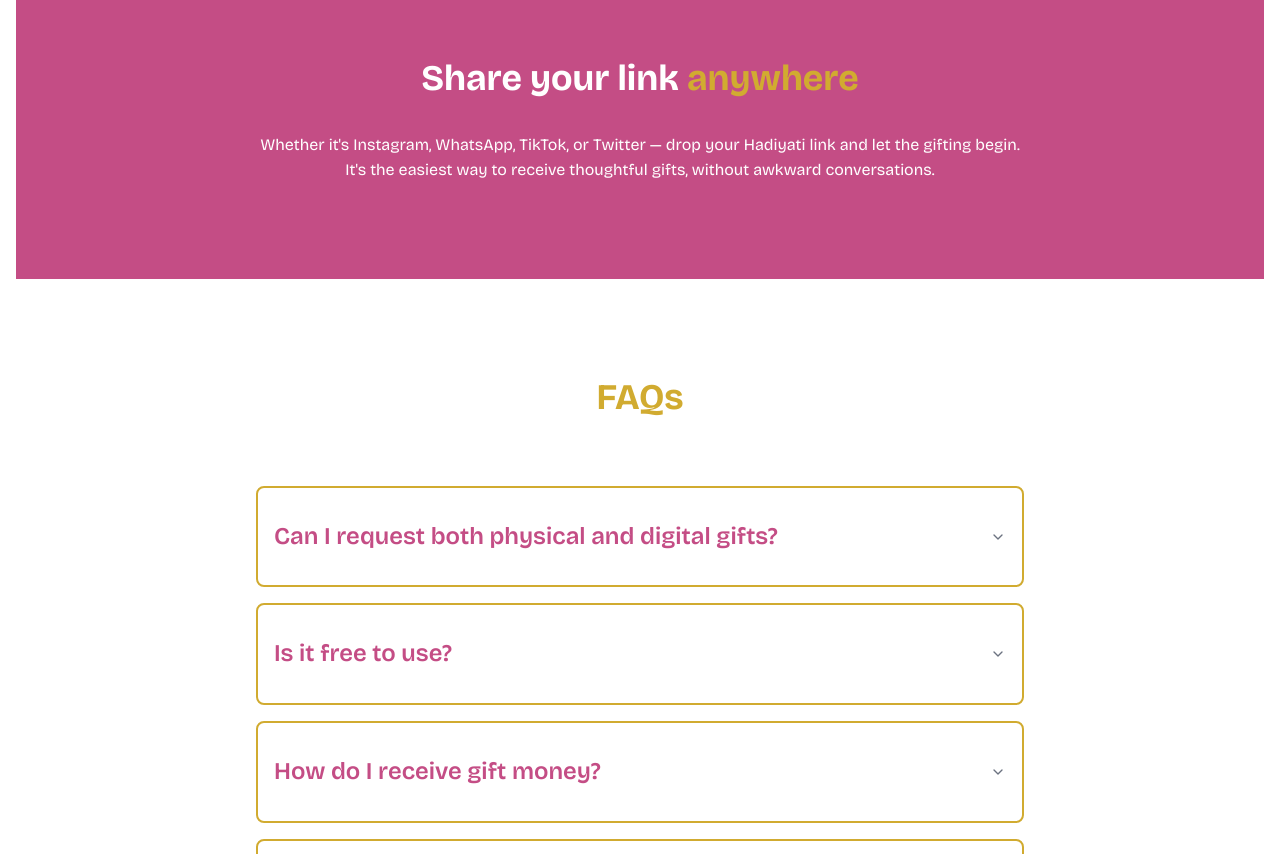
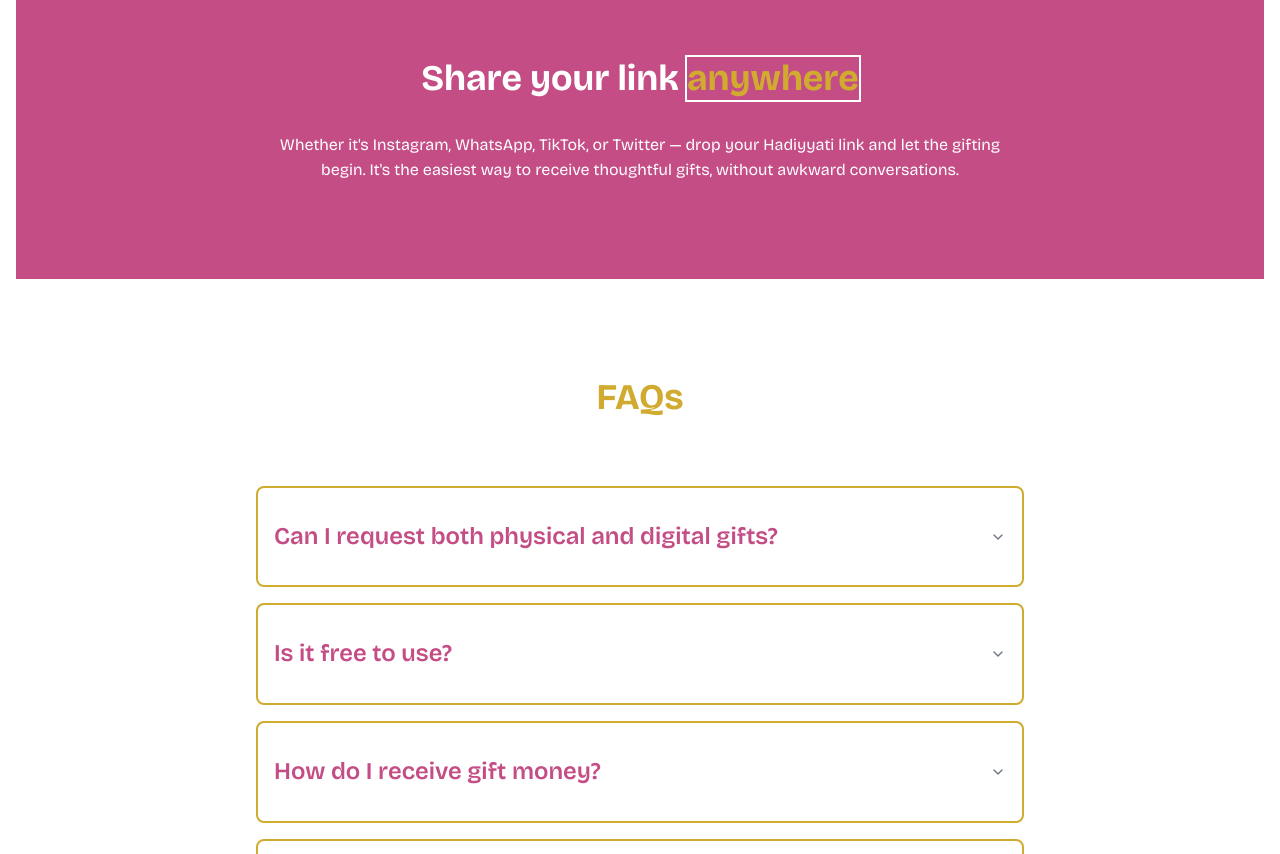
Before and after one commit to souhaybkd/Hadiyyati-, a Next.js app: page / in a window 1280 px wide. Shown: the part 5060-5914 px from the top of the page. Built offline with nearby package versions, Linux system fonts and the light colour scheme.

Commit message:
Update Share component

```diff
--- a/components/home/Share.tsx
+++ b/components/home/Share.tsx
@@ -9,11 +9,11 @@
         <div className="max-w-3xl mx-auto text-center">
 
           <h2 className="text-design-h2 font-bold mb-6 text-white">
-            Share your link <span className="text-design-secondary">anywhere</span>
+            Share your link <span className="text-design-secondary outline outline-2 outline-white">anywhere</span>
           </h2>
           <p className="text-design-body text-white">
             Whether it's Instagram, WhatsApp, TikTok, or Twitter — drop your
-            Hadiyati link and let the gifting begin. It's the easiest way to
+            Hadiyyati link and let the gifting begin. It's the easiest way to
             receive thoughtful gifts, without awkward conversations.
           </p>
         </div>
```
